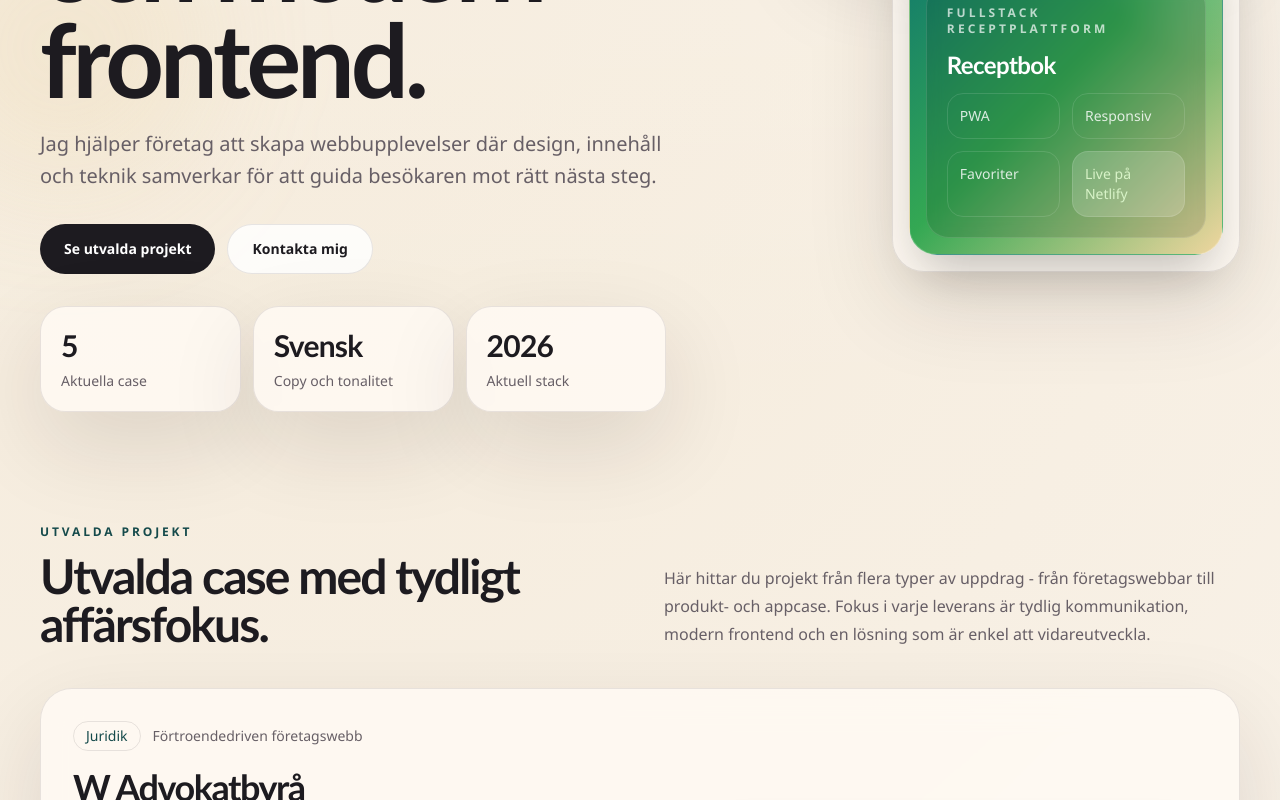
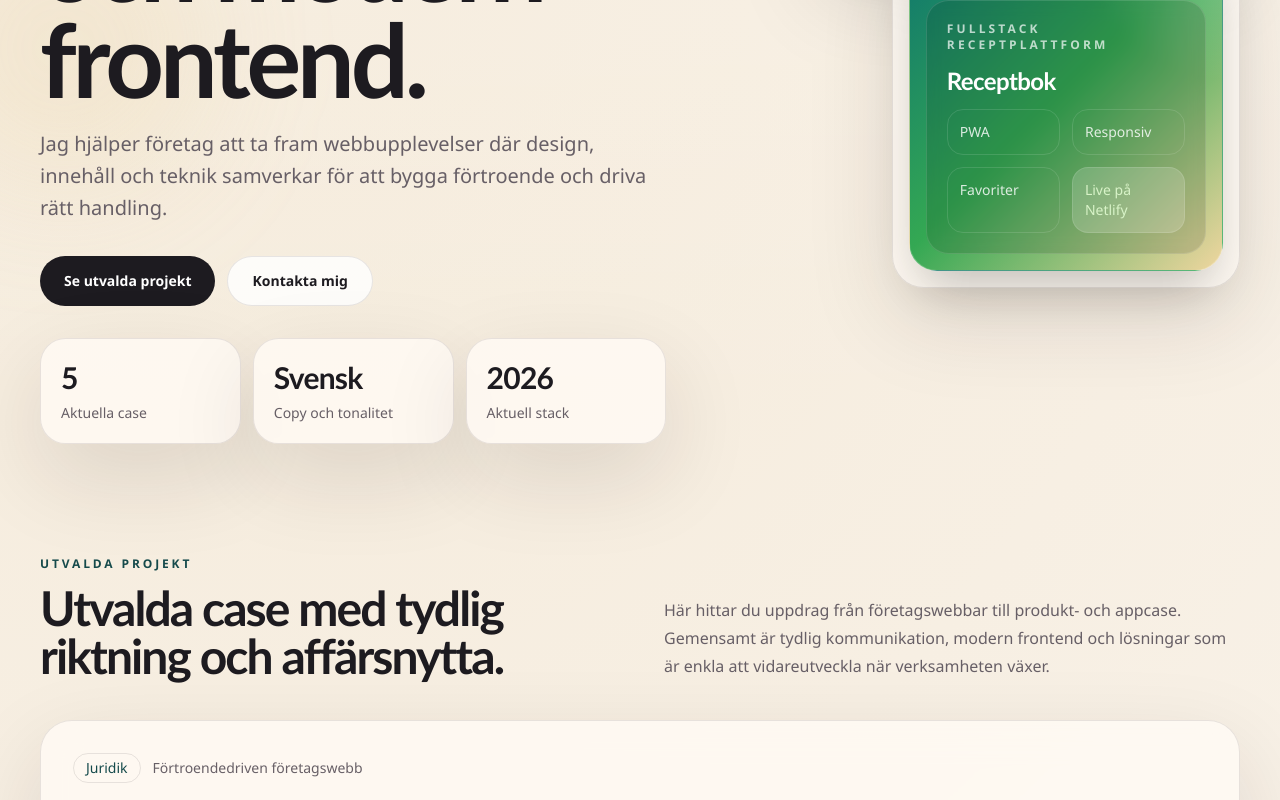
Before and after one commit to Elli2022/eleonora-portfolio, a Next.js app: page / in a window 1280 px wide. Shown: the part 640-1440 px from the top of the page. Built offline with nearby package versions, Linux system fonts and the light colour scheme.

Commit message:
Tone polish: varm och professionell frilansprofil

```diff
--- a/src/app/page.tsx
+++ b/src/app/page.tsx
@@ -284,11 +284,11 @@ export default function Home() {
             <div className="reveal space-y-5">
               <p className="eyebrow text-xs font-bold">Portfolio 2026</p>
               <h1 className="section-title max-w-4xl text-[clamp(3.2rem,8vw,6.5rem)] font-bold leading-[0.94]">
-                Webbprojekt med tydlig känsla, affärsfokus och modern frontend.
+                Webbprojekt med tydlig känsla, affärsnytta och modern frontend.
               </h1>
               <p className="max-w-2xl text-lg leading-8 text-[color:var(--muted)] sm:text-xl">
-                Jag hjälper företag att skapa webbupplevelser där design, innehåll och
-                teknik samverkar för att guida besökaren mot rätt nästa steg.
+                Jag hjälper företag att ta fram webbupplevelser där design, innehåll och
+                teknik samverkar för att bygga förtroende och driva rätt handling.
               </p>
             </div>
 
@@ -336,13 +336,13 @@ export default function Home() {
             <div className="space-y-3">
               <p className="eyebrow text-xs font-bold">Utvalda projekt</p>
               <h2 className="section-title text-4xl font-bold sm:text-5xl">
-                Utvalda case med tydligt affärsfokus.
+                Utvalda case med tydlig riktning och affärsnytta.
               </h2>
             </div>
             <p className="max-w-xl text-base leading-7 text-[color:var(--muted)]">
-              Här hittar du projekt från flera typer av uppdrag - från företagswebbar till
-              produkt- och appcase. Fokus i varje leverans är tydlig kommunikation,
-              modern frontend och en lösning som är enkel att vidareutveckla.
+              Här hittar du uppdrag från företagswebbar till produkt- och appcase.
+              Gemensamt är tydlig kommunikation, modern frontend och lösningar
+              som är enkla att vidareutveckla när verksamheten växer.
             </p>
           </div>
 
@@ -438,7 +438,7 @@ export default function Home() {
           <div className="reveal mb-10 space-y-3">
             <p className="eyebrow text-xs font-bold">Arbetssätt</p>
             <h2 className="section-title text-4xl font-bold sm:text-5xl">
-              Tydlig riktning från första intryck till nästa steg.
+              Tydlig riktning från första intryck till rätt nästa steg.
             </h2>
           </div>
 
@@ -464,7 +464,7 @@ export default function Home() {
             <aside className="glass-card reveal rounded-[1.9rem] p-6" style={{ animationDelay: "180ms" }}>
               <p className="eyebrow text-xs font-bold">Aktuell stack</p>
               <h3 className="section-title mt-3 text-3xl font-bold">
-                Modern och stabil stack för snabb leverans.
+                Modern och stabil stack för snabb, trygg leverans.
               </h3>
               <p className="mt-4 text-base leading-7 text-[color:var(--muted)]">
                 Teknikvalen är gjorda för snabb utveckling, trygg deploy och enkel
@@ -495,7 +495,7 @@ export default function Home() {
                 </h2>
                 <p className="max-w-2xl text-lg leading-8 text-[color:var(--muted)]">
                   Arbetet drivs med tydlig scope, prioriterade leveranser och tät återkoppling
-                  så att projektet håller både tempo och kvalitet från start till lansering.
+                  så att projektet håller både tempo och kvalitet hela vägen till lansering.
                 </p>
               </div>
 
@@ -524,11 +524,11 @@ export default function Home() {
               <div className="space-y-4">
                 <p className="eyebrow text-xs font-bold">Kontakt</p>
                 <h2 className="section-title text-4xl font-bold sm:text-5xl">
-                  Vill du ha en webb som både känns och fungerar rätt?
+                  Vill du ha en webb som känns rätt, fungerar snabbt och leder till resultat?
                 </h2>
                 <p className="max-w-2xl text-lg leading-8 text-[color:var(--muted)]">
                   Jag tar fram lösningar som kombinerar stark visuell känsla med tydlig
-                  användarupplevelse. Hör av dig om du vill diskutera ett uppdrag.
+                  användarupplevelse och mätbar effekt. Hör av dig om du vill diskutera ett uppdrag.
                 </p>
               </div>
 
```
